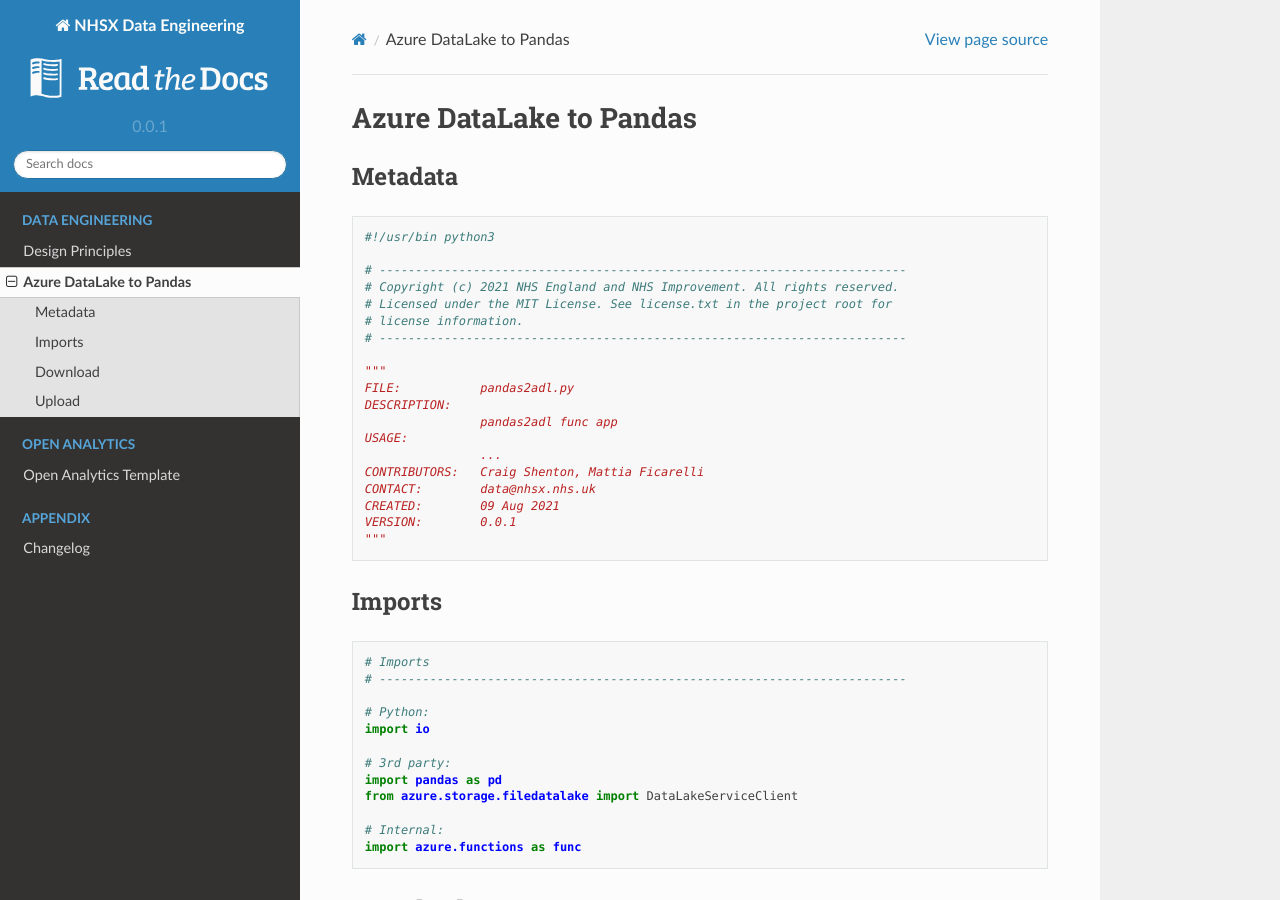
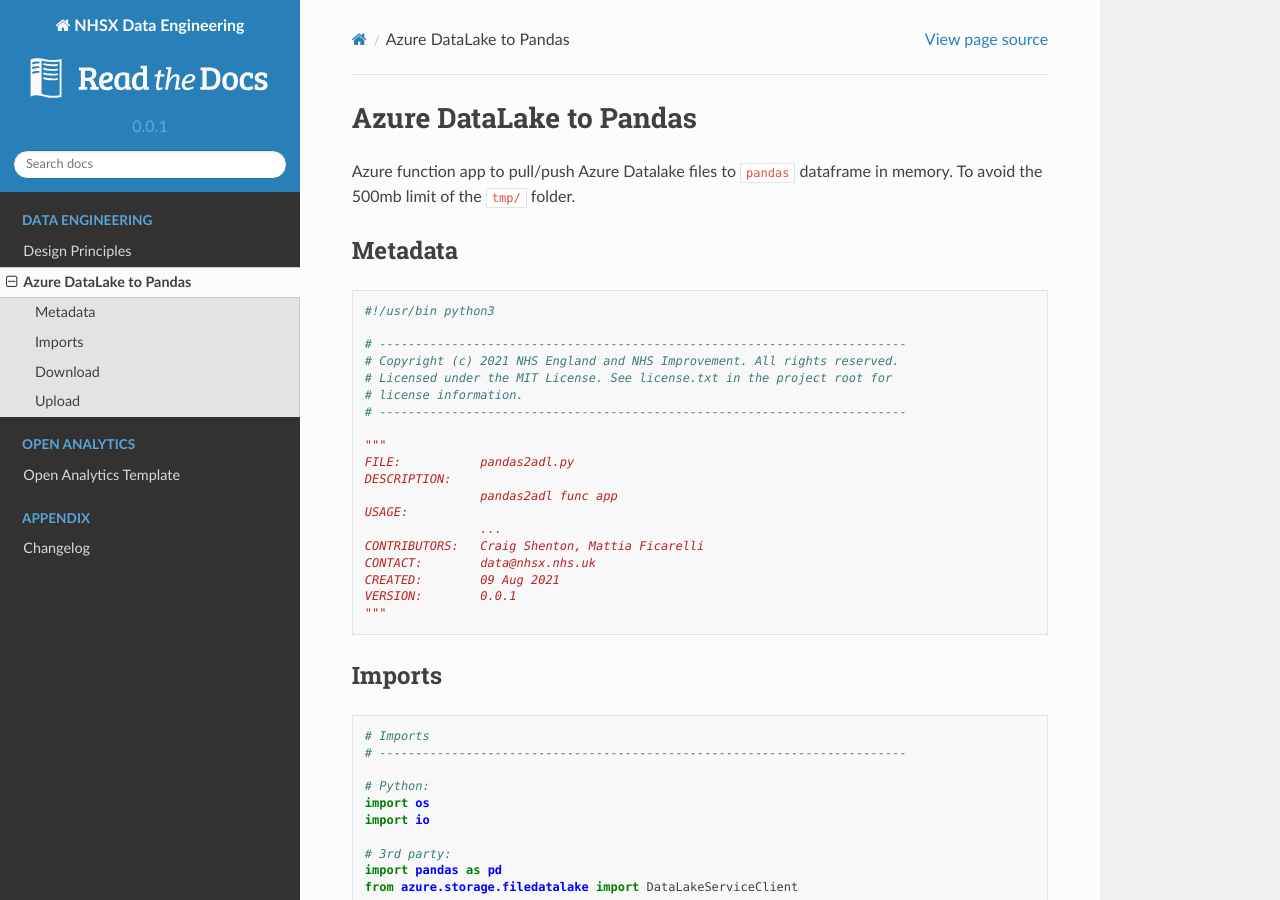
Before and after one commit to nhsx/au-data-engineering, a Sphinx documentation site: the page built from docs/source/pandas2adl.rst, in a window 1280 px wide and 900 px high. Built offline with Sphinx 7.4.7 and the Read the Docs theme 2.0.0, drawn with Linux system fonts in a browser that asks for light colours.

Commit message:
pandas2adl requires OS import

```diff
--- a/docs/source/index.rst
+++ b/docs/source/index.rst
@@ -44,7 +44,7 @@ For more information read the full documentation on `installing the theme`_
    :caption: Data Engineering
 
    designprinciples
-   pandasadl
+   pandas2adl
 
 .. toctree::
    :caption: Open Analytics
--- a/docs/source/pandasadl.rst
+++ b/docs/source/pandas2adl.rst
@@ -2,6 +2,7 @@
 Azure DataLake to Pandas
 ************************
 
+Azure function app to pull/push Azure Datalake files to ``pandas`` dataframe in memory. To avoid the 500mb limit of the ``tmp/`` folder.
 
 Metadata
 ========
@@ -37,6 +38,7 @@ Imports
     # -------------------------------------------------------------------------
 
     # Python:
+    import os
     import io
 
     # 3rd party:
```
